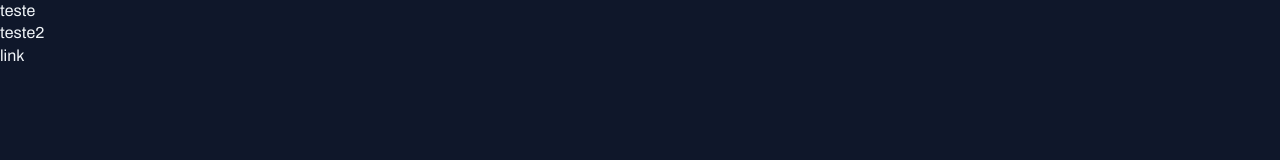
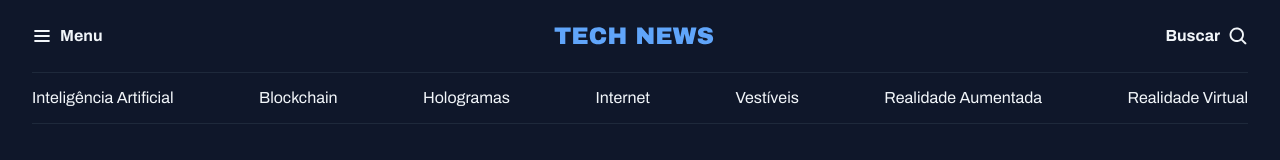
Before and after one commit to guilhermecrf/04-portal-de-noticias, a plain HTML site: page index.html in a window 1280 px wide. Drawn offline with Linux system fonts and the light colour scheme.

Commit message:
creating and finalizing the header

```diff
--- a/index.html
+++ b/index.html
@@ -17,8 +17,41 @@
 </head>
 
 <body>
-  <h1>teste</h1>
-  <h2>teste2</h2>
-  <a href="#">link</a>
+  <header class="container">
+    <nav id="primary" class="grid grid-flow-col">
+      <div>
+        <img
+        src="assets/icons/List.svg"
+        alt="ícone de menu"
+        />
+        <strong>Menu</strong>
+      </div>
+
+      <div>
+        <img
+        src="assets/Logo.svg"
+        alt="TechNews logo"
+        />
+      </div>
+
+      <div>
+        <strong>Buscar</strong>
+        <img
+        src="assets/icons/MagnifyingGlass.svg"
+        alt="ícone de lupa para pesquisa"
+        />
+      </div>
+    </nav>
+
+    <nav id="secondary" class="grid grid-flow-col">
+      <a href="#">Inteligência Artificial</a>
+      <a href="#">Blockchain</a>
+      <a href="#">Hologramas</a>
+      <a href="#">Internet</a>
+      <a href="#">Vestíveis</a>
+      <a href="#">Realidade Aumentada</a>
+      <a href="#">Realidade  Virtual</a>
+    </nav>
+  </header>
 </body>
 </html>
--- a/styles/global.css
+++ b/styles/global.css
@@ -52,3 +52,19 @@ h2,
 h3 {
   font: inherit;
 }
+
+.container {
+  max-width: 80rem;
+  padding-inline: 2rem;
+  margin-inline: auto;
+}
+
+/* utility-first */
+
+.grid {
+  display: grid;
+}
+
+.grid-flow-col {
+  grid-auto-flow: column;
+}
--- /dev/null
+++ b/styles/header.css
@@ -0,0 +1,27 @@
+#primary {
+  padding-block: 1.25rem;
+
+  div {
+    display: flex;
+    align-items: center;
+    gap: .5rem;
+  }
+
+  /* nesting */
+  div:nth-child(2) {
+    margin-inline: auto;
+  }
+
+  div:nth-child(3) {
+    justify-self: end;
+  }
+}
+
+#secondary {
+  padding-block: .875rem;
+
+  justify-content: space-between;
+
+  border: solid 1px var(--stroke-color);
+  border-inline: none;
+}
--- a/styles/index.css
+++ b/styles/index.css
@@ -1 +1,2 @@
 @import url(global.css);
+@import url(header.css);
```
